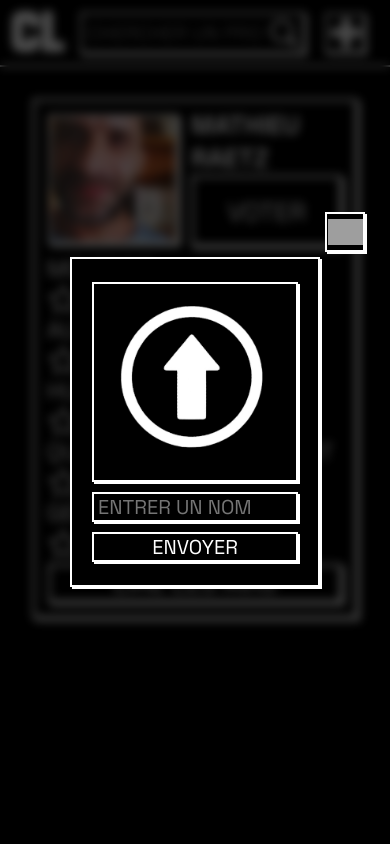
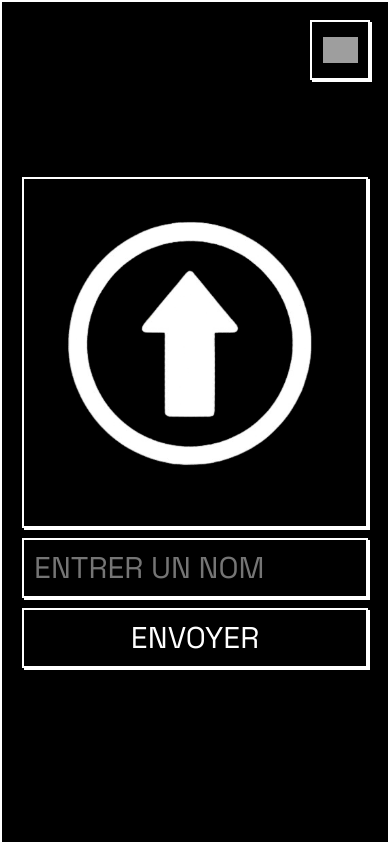
Before and after one commit to asterjdm/Cesco-Leak, a PHP site: template templates/index.html in a window 390 px wide, after a click that opens the changed part. Run offline with PHP 8.4, Linux system fonts and the light colour scheme; the template is opened without the code that fills it, so the values that code supplies are empty; grey boxes are pictures that could not be loaded.

Commit message:
Fix close popup button for mobile

```diff
--- a/templates/styles/standard-assets/popup.css
+++ b/templates/styles/standard-assets/popup.css
@@ -12,7 +12,7 @@
     min-height: 100vh;
     backdrop-filter: blur(5px);
     animation: fade-in 250ms ease-in-out;
-    z-index: 4;
+    z-index: 1;
 }
 
 .standard-popup.show {
@@ -34,7 +34,7 @@
     gap: 20px;
     overflow-y: hidden;
     scrollbar-width: none;
-    z-index: 5;
+    z-index: 2;
 }
 
 .standard-popup-content.add-popup {
@@ -52,8 +52,8 @@
     display: flex;
     justify-content: center;
     align-items: center;
-    z-index: 999;
     transform: translate(150px, -190px);
+    z-index: 3;
 }
 
 .standard-popup-close:focus {
@@ -81,7 +81,7 @@
     height: 100%;
     opacity: 0;
     cursor: pointer;
-    z-index: 7;
+    z-index: 2;
 }
 
 .preview-image {
@@ -90,11 +90,43 @@
     object-fit: cover;
 }
 
+.insert-name, .send-request {
+    margin-top: -10px;
+    width: calc(100% - 40px);
+}
 
+@media screen and (max-width: 521px) {
+    .standard-popup-content.add-popup {
+        width: 100%;
+        height: 100%;
+        box-shadow: 0;
+    }
 
-.insert-name, .send-request {
-    width: calc(100% - 40px);
-    margin-top: -10px;
+    .standard-popup-close {
+        position: absolute;
+        top: 20px;
+        right: 20px;
+        width: 60px;
+        height: 60px;
+        transform: translate(0px, 0px);
+    }
+
+    .standard-popup-close:focus {
+        transform: translate(2px, 2px);
+    }
+
+    .select-image {
+        height: auto;
+    }
+
+    .insert-name, .send-request {
+        height: 60px;
+        font-size: 30px;
+    }
+
+    .insert-name {
+        padding-left: 10px;
+    }
 }
 
 @keyframes fade-in {
```
